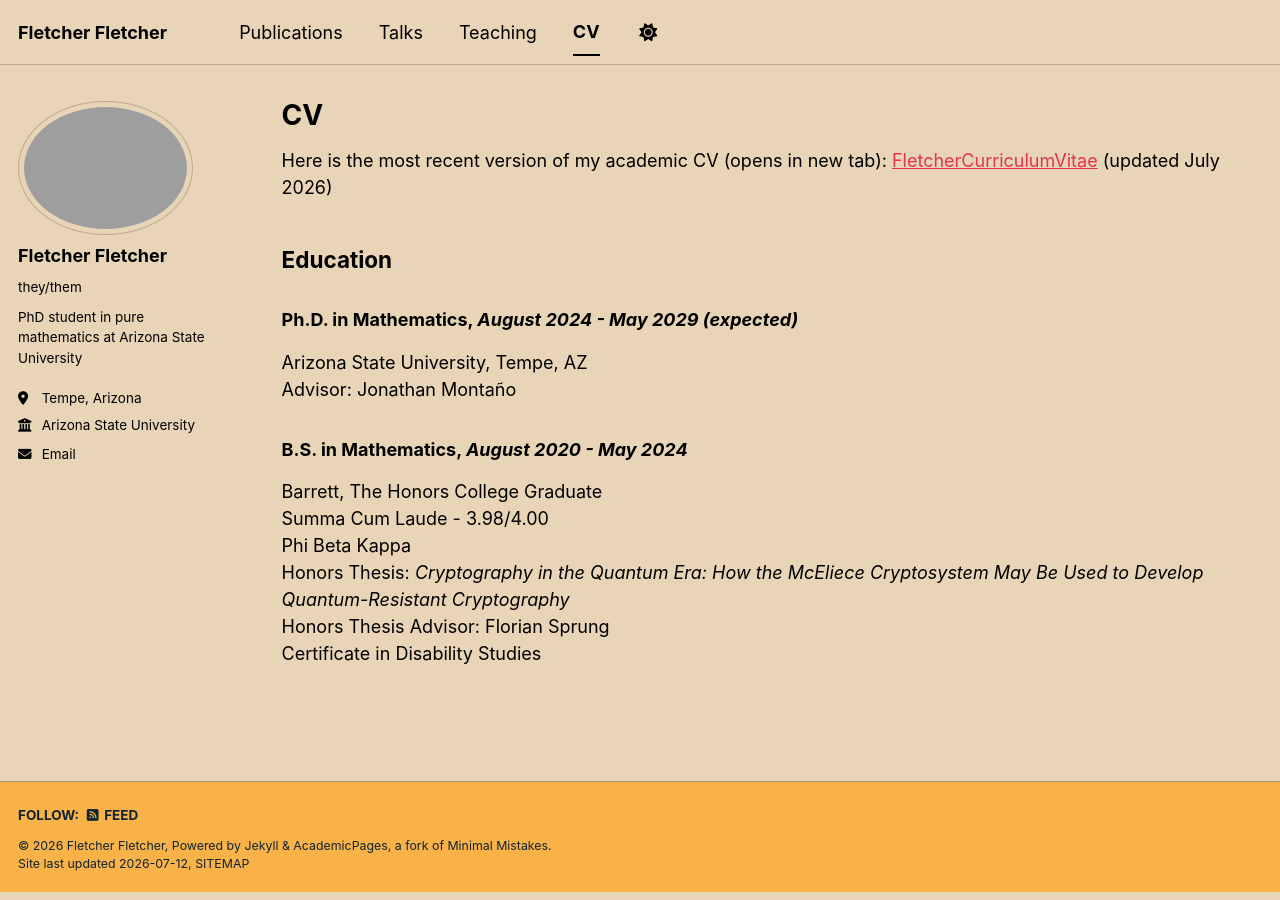
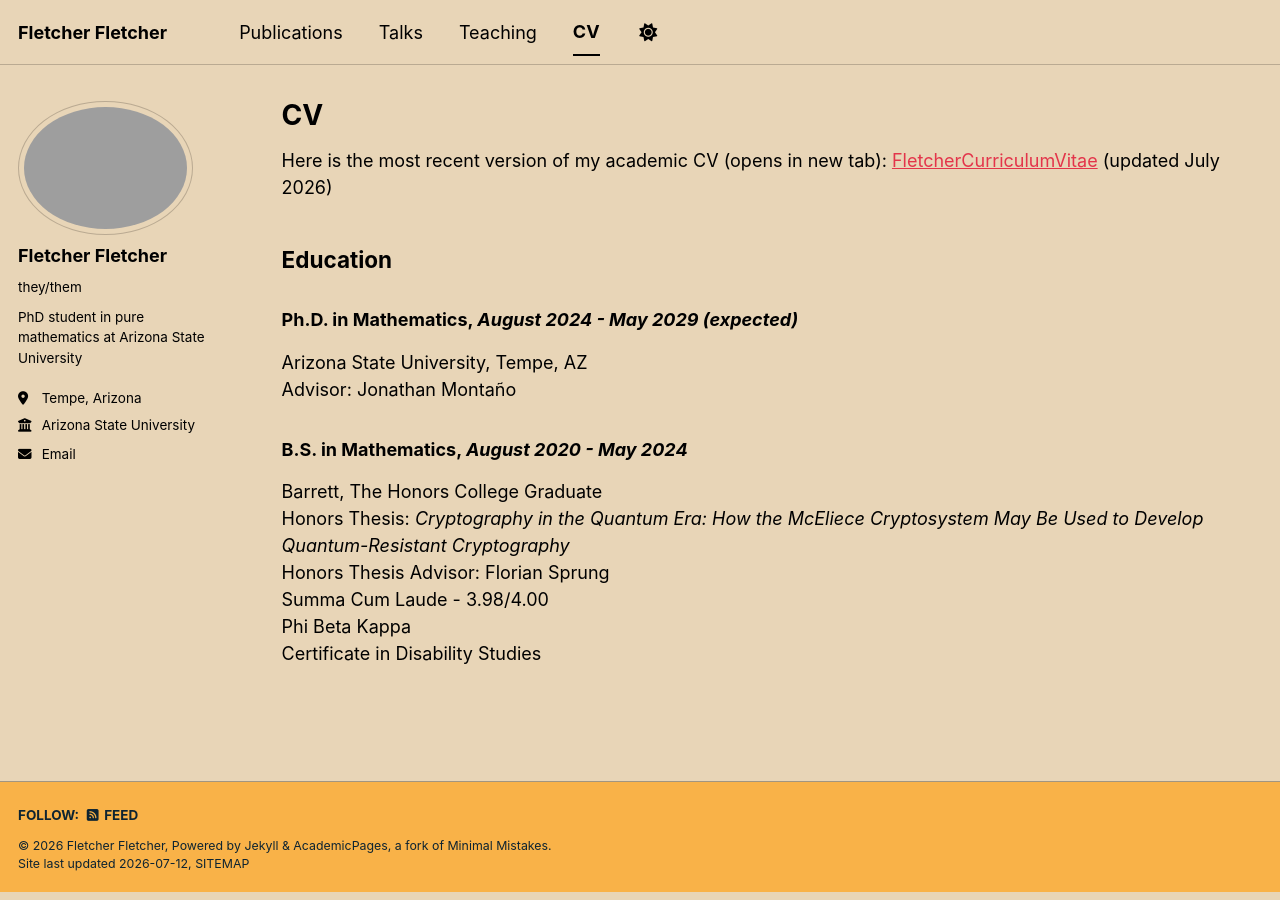
Before and after one commit to Fletcher-Math/fletcher-math.github.io, a Jekyll site: the page built from _pages/cv.md, in a window 1280 px wide. Built offline with Jekyll 4.4.1, drawn with Linux system fonts in a browser that asks for light colours; a style sheet for code colours, icons or effects is not loaded.

Commit message:
Update cv.md

```diff
--- a/_pages/cv.md
+++ b/_pages/cv.md
@@ -18,8 +18,8 @@ Advisor: Jonathan Montaño
 
 ### B.S. in Mathematics, *August 2020 - May 2024*
 Barrett, The Honors College Graduate
+Honors Thesis: *Cryptography in the Quantum Era: How the McEliece Cryptosystem May Be Used to Develop Quantum-Resistant Cryptography*
+Honors Thesis Advisor: Florian Sprung
 Summa Cum Laude - 3.98/4.00
 Phi Beta Kappa
-Honors Thesis: *Cryptography in the Quantum Era: How the McEliece Cryptosystem May Be Used to Develop Quantum-Resistant Cryptography*
-Honors Thesis Advisor: Florian Sprung
 Certificate in Disability Studies
```
